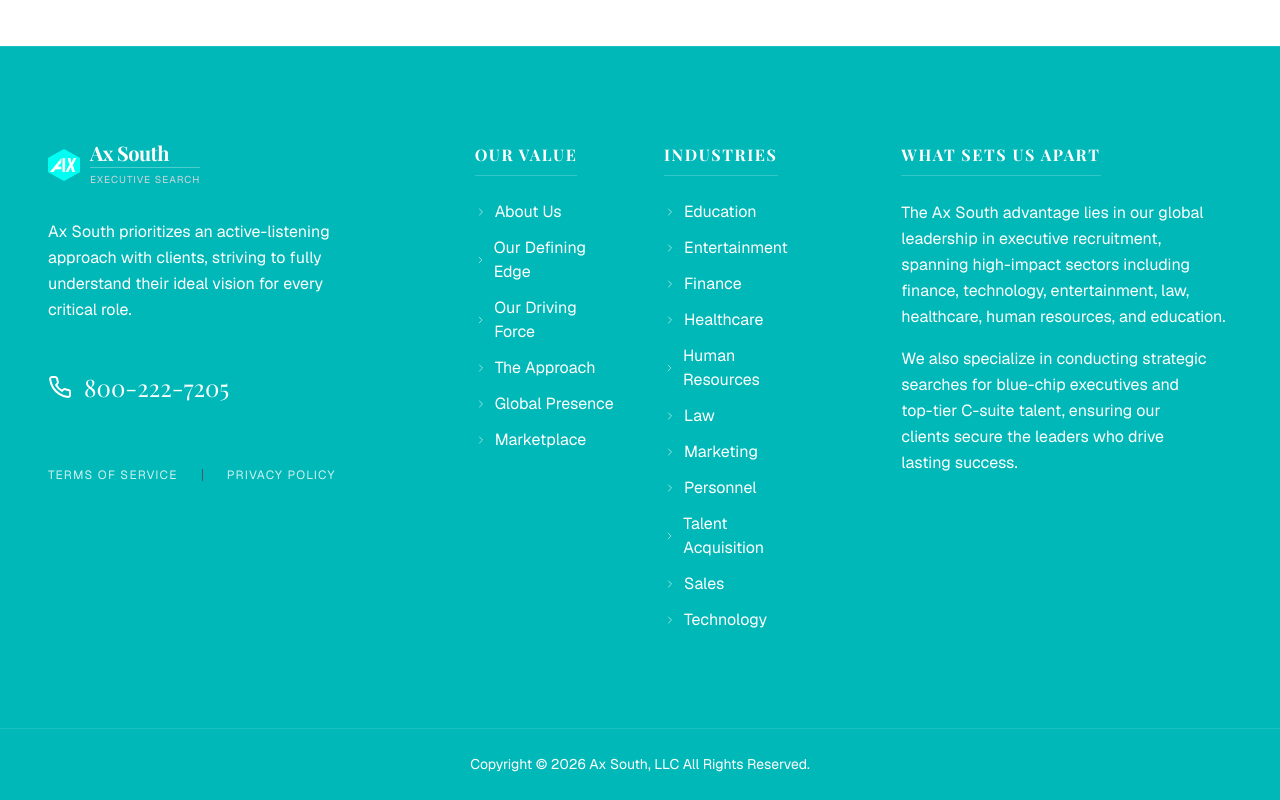
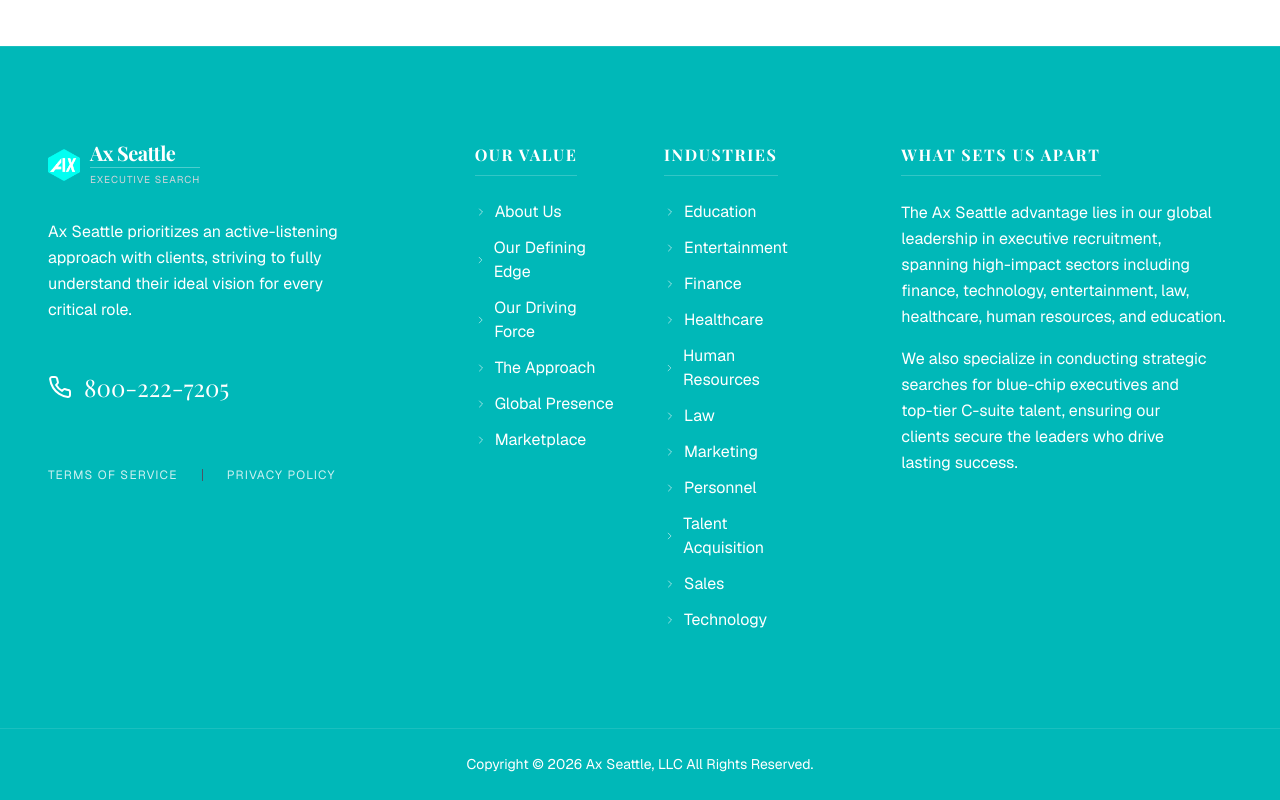
Before and after one commit to newgraph8-commits/Ax-Seattle, a Next.js app: page /sales in a window 1280 px wide. Shown: the part 1079-1879 px from the top of the page. Built offline with nearby package versions, Linux system fonts and the light colour scheme; a web font is replaced by a local one.

Commit message:
feat: replace "Ax South" with "Ax Seattle" across entire codebase

```diff
--- a/app/layout.tsx
+++ b/app/layout.tsx
@@ -18,7 +18,7 @@ const playfair = Playfair_Display({
 })
 
 export const metadata: Metadata = {
-  title: "Ax South",
+  title: "Ax Seattle",
   metadataBase: new URL("https://axfrost.com"),
   icons: {
     icon: [
@@ -34,12 +34,12 @@ export const metadata: Metadata = {
     apple: "/apple-touch-icon.png",
   },
   openGraph: {
-    title: "Ax South",
+    title: "Ax Seattle",
     url: "https://axfrost.com",
     images: null,
   },
   twitter: {
-    title: "Ax South",
+    title: "Ax Seattle",
     card: "summary",
     images: null,
   },
--- a/components/home/brand-banner.tsx
+++ b/components/home/brand-banner.tsx
@@ -29,7 +29,7 @@ export function BrandBanner() {
 
         {/* Quote Text */}
         <p className="text-white/90 font-serif text-xl md:text-2xl w-full leading-relaxed italic tracking-wide text-justify [text-align-last:center]">
-          Ax South prioritizes understanding our clients' goals, taking the time to grasp their ideal outcome for every
+          Ax Seattle prioritizes understanding our clients' goals, taking the time to grasp their ideal outcome for every
           critical position.
         </p>
       </div>
--- a/components/home/callback-form.tsx
+++ b/components/home/callback-form.tsx
@@ -148,7 +148,7 @@ export function CallbackForm() {
               <div className="relative aspect-video bg-muted rounded-sm overflow-hidden mb-6 shadow-xl">
                 <img
                   src="https://images.unsplash.com/photo-1542744173-8e7e53415bb0?q=80&w=2070&auto=format&fit=crop"
-                  alt="Ax South Insights"
+                  alt="Ax Seattle Insights"
                   className="object-cover w-full h-full hover:scale-105 transition-transform duration-700"
                 />
               </div>
@@ -158,7 +158,7 @@ export function CallbackForm() {
             <div className="space-y-6">
               <div className="w-full h-px bg-border/60" />
               <p className="text-muted-foreground leading-relaxed text-lg">
-                Ax South delivers trusted expertise in the often overlooked work of building corporate teams. We support
+                Ax Seattle delivers trusted expertise in the often overlooked work of building corporate teams. We support
                 executive, director, and staff-level hiring across finance and accounting, IT services, sales,
                 marketing, manufacturing, engineering, human resources, corporate communications, community relations,
                 media relations, and administrative roles.
--- a/components/home/feature-cards.tsx
+++ b/components/home/feature-cards.tsx
@@ -6,21 +6,21 @@ import { ArrowUpRight } from "lucide-react"
 
 const features = [
   {
-    title: "THE AX SOUTH FRAMEWORK",
+    title: "THE AX SEATTLE FRAMEWORK",
     description:
-      "In today's rapidly evolving digital landscape, where organizations are expected to make swift, data-driven decisions and convert complex information into sustainable strategic direction, Ax South has emerged as a leading force in the executive search industry.",
+      "In today's rapidly evolving digital landscape, where organizations are expected to make swift, data-driven decisions and convert complex information into sustainable strategic direction, Ax Seattle has emerged as a leading force in the executive search industry.",
     image: "https://images.unsplash.com/photo-1454165804606-c3d57bc86b40?q=80&w=2070&auto=format&fit=crop",
   },
   {
     title: "PERFORMANCE FOCUSED",
     description:
-      "Every Ax South solution is designed to achieve the strongest possible client outcome, ensuring leadership strength, strategic alignment, and cohesive team direction.",
+      "Every Ax Seattle solution is designed to achieve the strongest possible client outcome, ensuring leadership strength, strategic alignment, and cohesive team direction.",
     image: "https://images.unsplash.com/photo-1556761175-5973dc0f32e7?q=80&w=2664&auto=format&fit=crop",
   },
   {
     title: "MARKET LEADERSHIP ADVANTAGE",
     description:
-      "To strengthen organizational performance and unlock long-term potential, many companies rely on the specialized insight and support that we provide. For the executive search outcomes that enable such progress, contact Ax South.",
+      "To strengthen organizational performance and unlock long-term potential, many companies rely on the specialized insight and support that we provide. For the executive search outcomes that enable such progress, contact Ax Seattle.",
     image: "https://images.unsplash.com/photo-1507679799987-c73779587ccf?q=80&w=2071&auto=format&fit=crop",
   },
 ]
--- a/components/layout/footer.tsx
+++ b/components/layout/footer.tsx
@@ -17,7 +17,7 @@ export function Footer() {
               <Logo light />
             </div>
             <p className="text-white leading-relaxed max-w-md">
-              Ax South prioritizes an active-listening approach with clients, striving to fully understand their ideal
+              Ax Seattle prioritizes an active-listening approach with clients, striving to fully understand their ideal
               vision for every critical role.
             </p>
             <div className="pt-4">
@@ -84,7 +84,7 @@ export function Footer() {
               </h4>
               <div className="space-y-4 text-white leading-relaxed">
                 <p>
-                The Ax South advantage lies in our global leadership in executive recruitment, spanning high-impact
+                  The Ax Seattle advantage lies in our global leadership in executive recruitment, spanning high-impact
                   sectors including finance, technology, entertainment, law, healthcare, human resources, and education.
                 </p>
                 <p>
@@ -100,7 +100,7 @@ export function Footer() {
       <div className="border-t border-white/10 py-6">
         <div className="container mx-auto text-center" style={{ paddingInline: "clamp(1rem, 4vw, 3rem)" }}>
           <p className="text-white text-sm">
-            Copyright © 2026 Ax South, LLC All Rights Reserved.
+            Copyright © 2026 Ax Seattle, LLC All Rights Reserved.
           </p>
         </div>
       </div>
--- a/components/ui/logo.tsx
+++ b/components/ui/logo.tsx
@@ -35,7 +35,7 @@ export function Logo({ light = false, className, iconOnly = false, onClick }: Lo
               light ? "text-white" : "text-primary",
             )}
           >
-            Ax South
+            Ax Seattle
           </span>
           <div className={cn("h-[1px] w-full my-1", light ? "bg-white/30" : "bg-primary/20")} />
           <span
```
Also changed, not shown: 1 other file (tests, documents, lock files or other folders). Lines whose indentation alone changed are shown as unchanged.
